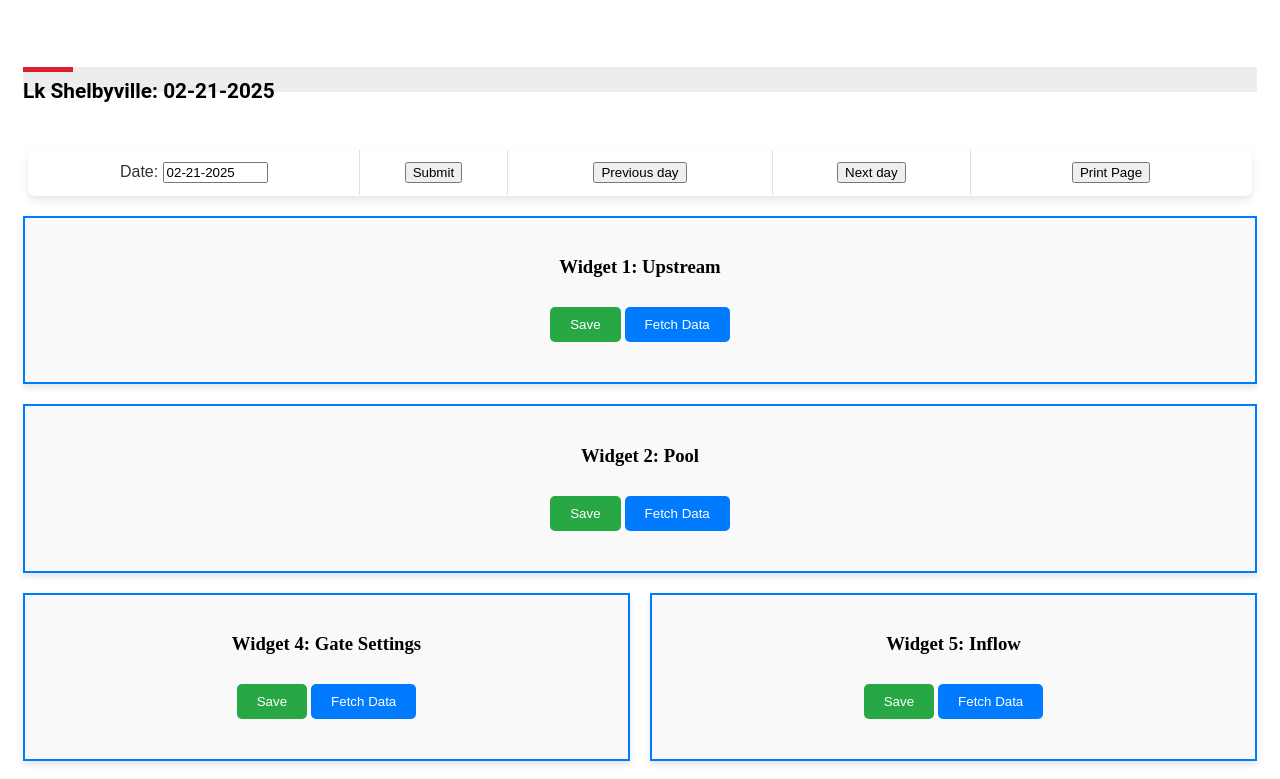
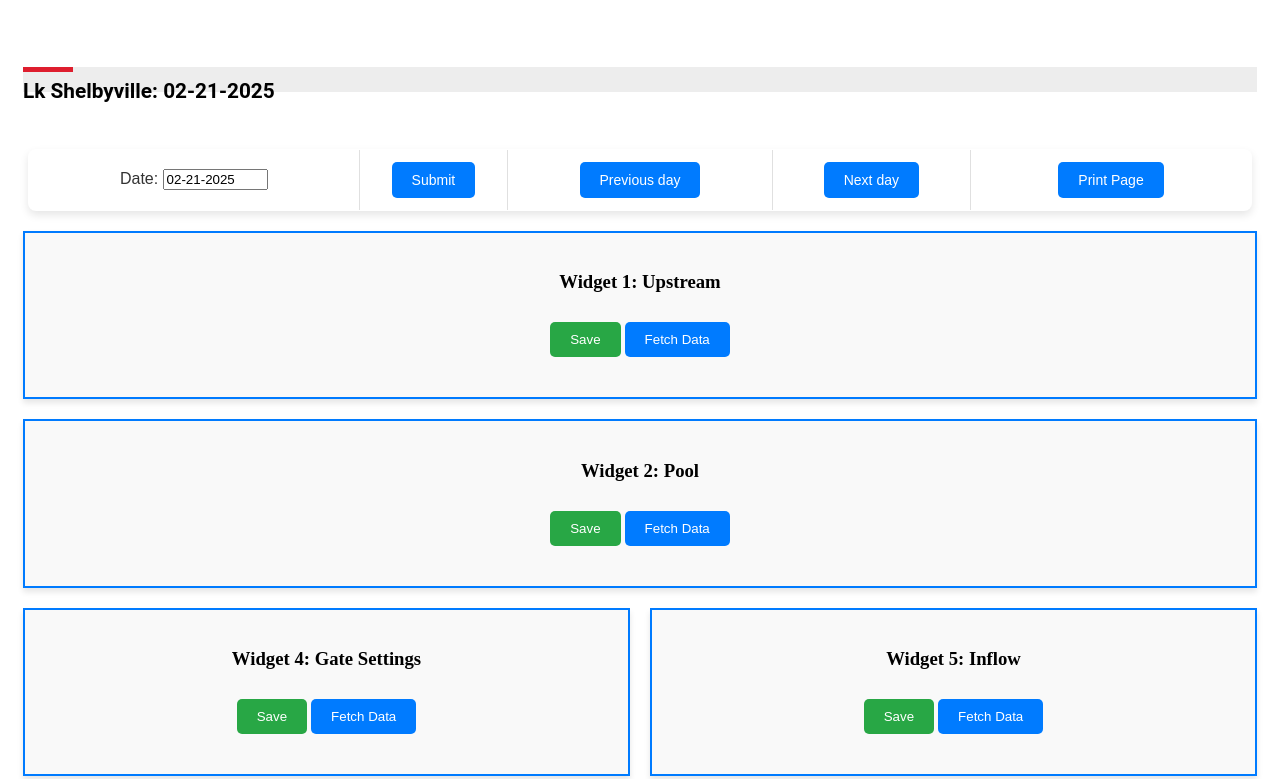
Before and after one commit to inguyen314/lake-cloud, a plain HTML site: page index.html in a window 1280 px wide. Shown: the top 779 px of the page. Drawn offline with nearby package versions, Linux system fonts and the light colour scheme; no server answers.

Commit message:
update to modern button

```diff
--- a/css/style.css
+++ b/css/style.css
@@ -7,6 +7,7 @@
     gap: 20px;
     width: 100%;
 }
+
 .widget {
     border: 2px solid #007BFF;
     border-radius: 0px;
@@ -15,12 +16,16 @@
     background-color: #f9f9f9;
     box-shadow: 0 4px 6px rgba(0, 0, 0, 0.1);
 }
+
 .widget.full-width {
     width: 100%;
 }
+
 .widget.half-width {
-    width: calc(50% - 10px); /* Adjusted for the gap */
+    width: calc(50% - 10px);
+    /* Adjusted for the gap */
 }
+
 button {
     margin: 10px 0;
     padding: 10px 20px;
@@ -28,48 +33,61 @@ button {
     border-radius: 5px;
     cursor: pointer;
 }
+
 .save-btn {
     background-color: #28a745;
     color: white;
 }
+
 .fetch-btn {
     background-color: #007BFF;
     color: white;
 }
+
 .output {
     margin-top: 10px;
     font-size: 14px;
     color: #333;
 }
+
 /*** ===================================================================================== ***/
 /*** LAKE SELECTION CONTAINER ***/
 /*** ===================================================================================== ***/
 /* Container styles */
 /* Container styles */
-#container, #container_date_selection {
+#container,
+#container_date_selection {
     display: flex;
     justify-content: center;
     align-items: center;
     margin-bottom: 15px;
-    background-color: #ffffff; /* Light blue background */
+    background-color: #ffffff;
+    /* Light blue background */
     padding: 5px;
 }
 
 /* Table styles */
 table {
     border-collapse: collapse;
-    width: 100%; /* Full width on smaller screens */
-    background-color: #ffffff; /* White background for the table */
-    box-shadow: 0px 4px 8px rgba(0, 0, 0, 0.1); /* Soft shadow for modern look */
-    border-radius: 8px; /* Rounded corners */
+    width: 100%;
+    /* Full width on smaller screens */
+    background-color: #ffffff;
+    /* White background for the table */
+    box-shadow: 0px 4px 8px rgba(0, 0, 0, 0.1);
+    /* Soft shadow for modern look */
+    border-radius: 8px;
+    /* Rounded corners */
     overflow: hidden;
-    margin: 0 auto; /* Center the table */
+    margin: 0 auto;
+    /* Center the table */
 }
 
 /* Table header styles */
 th {
-    background-color: #007BFF; /* Blue color for the header */
-    color: #ffffff; /* White text */
+    background-color: #007BFF;
+    /* Blue color for the header */
+    color: #ffffff;
+    /* White text */
     font-family: 'Arial', sans-serif;
     font-weight: bold;
     padding: 12px 12px;
@@ -77,29 +95,35 @@ th {
 
 /* Table cell styles */
 td {
-    border: 1px solid #e0e0e0; /* Light gray border for cells */
+    border: 1px solid #e0e0e0;
+    /* Light gray border for cells */
     padding: 12px 12px;
     font-family: 'Arial', sans-serif;
-    color: #333; /* Dark text for readability */
+    color: #333;
+    /* Dark text for readability */
 }
 
 /* Hover effect for table rows */
 tr:hover {
-    background-color: #f1faff; /* Light blue background on hover */
+    background-color: #f1faff;
+    /* Light blue background on hover */
 }
 
 /* Cell alignment for a modern feel */
-td, th {
+td,
+th {
     text-align: center;
 }
 
 /* Add alternating row colors for readability */
 tr:nth-child(even) {
-    background-color: #f9f9f9; /* Slightly different background for even rows */
+    background-color: #f9f9f9;
+    /* Slightly different background for even rows */
 }
 
 tr:nth-child(odd) {
-    background-color: #ffffff; /* Standard white background for odd rows */
+    background-color: #ffffff;
+    /* Standard white background for odd rows */
 }
 
 /* Add a subtle border for the table */
@@ -110,15 +134,19 @@ table {
 /* Mobile responsiveness: stack the table on small screens */
 @media (max-width: 768px) {
     #container {
-        padding: 10px; /* Less padding on small screens */
+        padding: 10px;
+        /* Less padding on small screens */
     }
 
     table {
-        width: 100%; /* Make the table take full width on smaller screens */
+        width: 100%;
+        /* Make the table take full width on smaller screens */
     }
 
-    th, td {
-        padding: 10px 15px; /* Reduce padding for better fit */
+    th,
+    td {
+        padding: 10px 15px;
+        /* Reduce padding for better fit */
     }
 
     /* Stack header content for better readability on mobile */
@@ -133,15 +161,20 @@ table {
     }
 
     tr:hover {
-        background-color: #f1faff; /* Light blue background on hover */
+        background-color: #f1faff;
+        /* Light blue background on hover */
     }
 }
 
 /* Mobile-first: ensure the table has enough space */
 @media (max-width: 480px) {
-    th, td {
-        font-size: 12px; /* Slightly smaller text on very small screens */
-        padding: 8px 10px; /* Adjust padding for tighter fit */
+
+    th,
+    td {
+        font-size: 12px;
+        /* Slightly smaller text on very small screens */
+        padding: 8px 10px;
+        /* Adjust padding for tighter fit */
     }
 
     /* Reduce spacing between the table and container */
@@ -149,3 +182,43 @@ table {
         padding: 10px;
     }
 }
+
+/*** ===================================================================================== ***/
+/*** BUTTON ***/
+/*** ===================================================================================== ***/
+/* General button styles */
+.modern-button {
+    background-color: #007bff;
+    /* Blue background */
+    color: white;
+    /* White text */
+    border: none;
+    /* Remove border */
+    padding: 10px 20px;
+    /* Padding */
+    font-size: 14px;
+    /* Font size */
+    border-radius: 5px;
+    /* Rounded corners */
+    cursor: pointer;
+    /* Pointer on hover */
+    transition: all 0.3s ease;
+    /* Smooth transition */
+}
+
+/* Button hover effect */
+.modern-button:hover {
+    background-color: #0056b3;
+    /* Darker blue on hover */
+    box-shadow: 0 4px 8px rgba(0, 0, 0, 0.1);
+    /* Subtle shadow */
+}
+
+/* Active button effect */
+.modern-button:active {
+    background-color: #004085;
+    /* Even darker blue on click */
+    box-shadow: 0 2px 4px rgba(0, 0, 0, 0.1);
+    transform: translateY(2px);
+    /* Slightly move button down on click */
+}
--- a/lake.js
+++ b/lake.js
@@ -153,14 +153,12 @@ document.addEventListener("DOMContentLoaded", function () {
 
     // Create the table row
     const tableRow = document.createElement('tr');
-    tableRow.setAttribute('valign', 'bottom');
-    tableRow.setAttribute('bgcolor', '#CCCCCC');
 
     // Create and append the combined cell (DATE label, input field, and calendar button)
     const dateCell = document.createElement('td');
-    dateCell.setAttribute('width', '20%'); // Adjusted width to accommodate label, input, and calendar button
+    dateCell.setAttribute('width', '20%');
     dateCell.setAttribute('align', 'center');
-    dateCell.setAttribute('valign', 'middle');
+    dateCell.classList.add('date-cell'); // Apply flex layout
 
     const dateLabel = document.createElement('span');
     dateLabel.innerText = 'Date: ';
@@ -175,13 +173,6 @@ document.addEventListener("DOMContentLoaded", function () {
     const calendarLink = document.createElement('a');
     calendarLink.setAttribute('href', '##');
     calendarLink.setAttribute('onclick', "openCalendar(event)");
-
-    // const calendarImage = document.createElement('img');
-    // calendarImage.setAttribute('src', 'images/cal.png');
-    // calendarImage.setAttribute('border', '0');
-    // calendarImage.width = 20;
-    // calendarImage.length = 20;
-    // calendarLink.appendChild(calendarImage);
 
     // Append the label, input, and calendar link to the same cell
     dateCell.appendChild(dateLabel);
@@ -199,6 +190,7 @@ document.addEventListener("DOMContentLoaded", function () {
     submitButton.setAttribute('name', 'op');
     submitButton.setAttribute('type', 'submit');
     submitButton.setAttribute('value', 'Submit');
+    submitButton.classList.add('modern-button'); // Apply modern button class
     submitCell.appendChild(submitButton);
     tableRow.appendChild(submitCell);
 
@@ -210,6 +202,7 @@ document.addEventListener("DOMContentLoaded", function () {
     previousDayButton.setAttribute('name', 'op');
     previousDayButton.setAttribute('type', 'submit');
     previousDayButton.setAttribute('value', 'Previous day');
+    previousDayButton.classList.add('modern-button');
     previousDayCell.appendChild(previousDayButton);
     tableRow.appendChild(previousDayCell);
 
@@ -221,6 +214,7 @@ document.addEventListener("DOMContentLoaded", function () {
     nextDayButton.setAttribute('name', 'op');
     nextDayButton.setAttribute('type', 'submit');
     nextDayButton.setAttribute('value', 'Next day');
+    nextDayButton.classList.add('modern-button');
     nextDayCell.appendChild(nextDayButton);
     tableRow.appendChild(nextDayCell);
 
@@ -232,6 +226,7 @@ document.addEventListener("DOMContentLoaded", function () {
     printButton.setAttribute('name', 'op');
     printButton.setAttribute('type', 'submit');
     printButton.setAttribute('value', 'Print Page');
+    printButton.classList.add('modern-button');
     printCell.appendChild(printButton);
     tableRow.appendChild(printCell);
 
```
Lines whose indentation alone changed are shown as unchanged.
